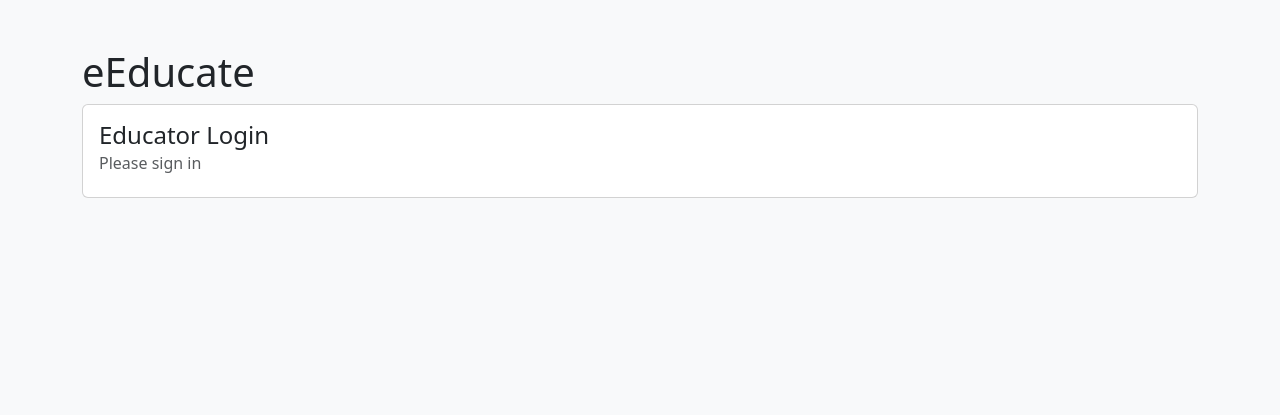
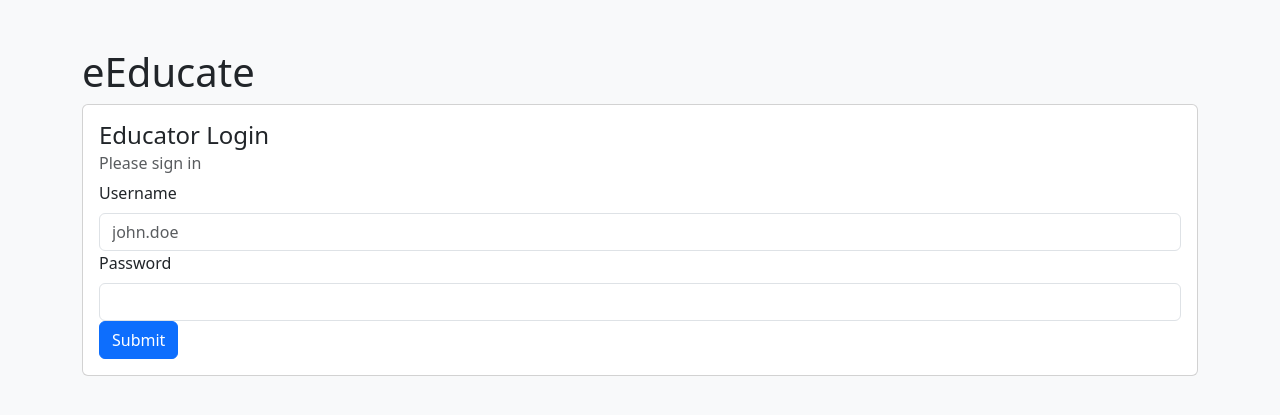
Before and after one commit to wavrusawi-tech/eeducate, a Flask app: page /educator in a window 1280 px wide. Shown: the top 415 px of the page. Run offline with Flask 3, Linux system fonts and the light colour scheme.

Commit message:
Added educator login skeleton (HTML)

```diff
--- a/templates/educatorLogin.html
+++ b/templates/educatorLogin.html
@@ -8,6 +8,13 @@
     <div class="card-body">
         <h1 class="card-title h4">Educator Login</h1>
         <h6 class="card-subtitle mb-2 text-body-secondary">Please sign in</h6>
+        <form name="educatorLogin" method="POST">
+            <label for="username" class="form-label">Username</label>
+            <input id="username" class="form-control" placeholder="john.doe">
+            <label for="password" class="form-label">Password</label>
+            <input type="password" id="password" type="password" class="form-control">
+            <button type="submit" class="btn btn-primary">Submit</button>
+        </form>
     </div>
 </div>
 {% endblock %}
```
